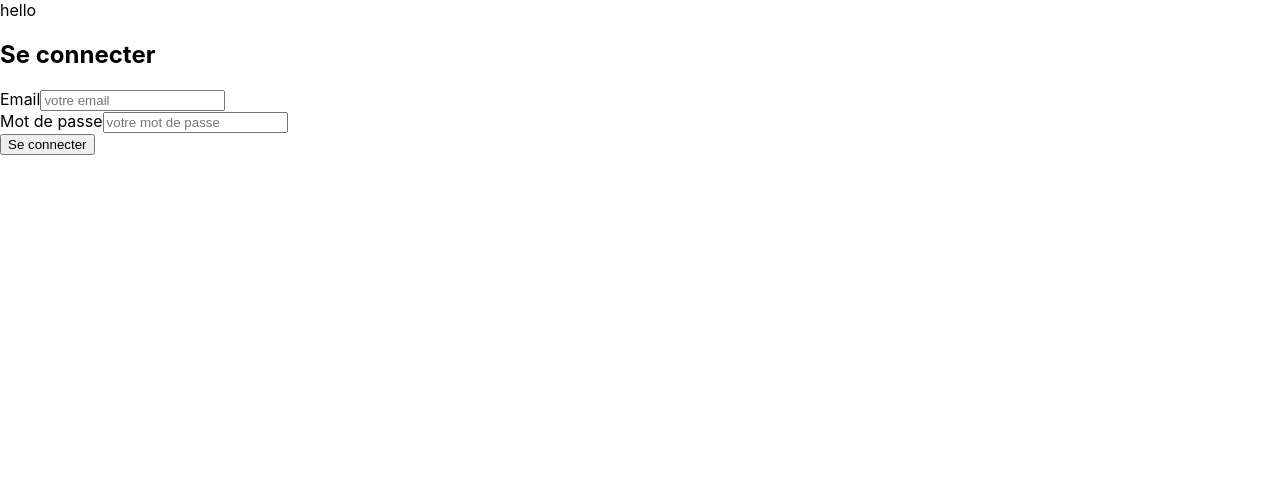
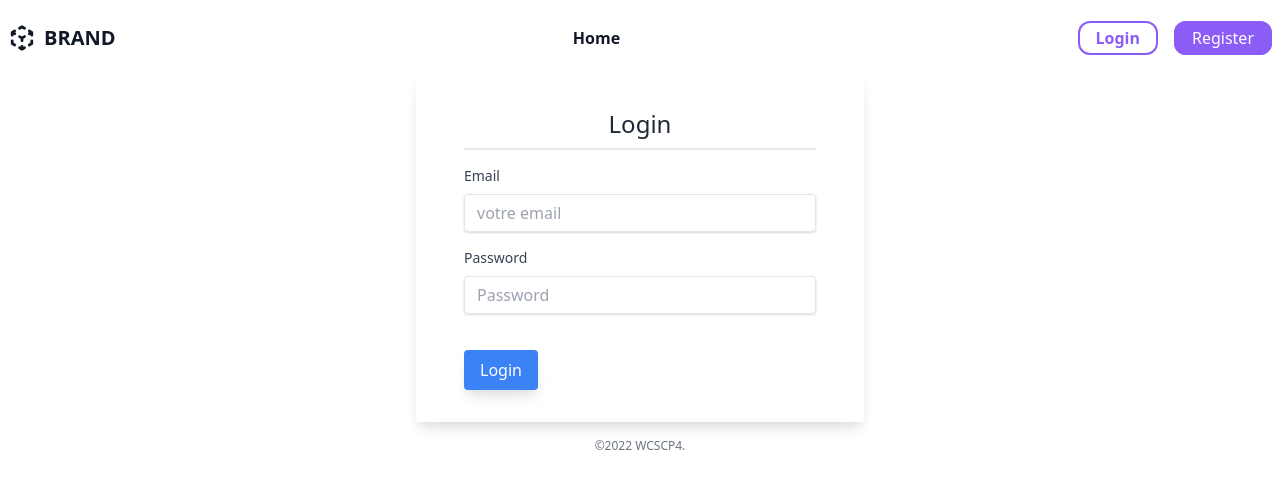
Before and after one commit to infraroth/wcs-cp4, a React (Create React App) app in the folder client/: page /login in a window 1280 px wide. Shown: the top 488 px of the page. Built offline with nearby package versions, Linux system fonts and the light colour scheme; no server answers.

Commit message:
Login and gallery components

```diff
--- a/client/src/App.css
+++ b/client/src/App.css
@@ -1,38 +1,3 @@
-.App {
-  text-align: center;
-}
-
-.App-logo {
-  height: 40vmin;
-  pointer-events: none;
-}
-
-@media (prefers-reduced-motion: no-preference) {
-  .App-logo {
-    animation: App-logo-spin infinite 20s linear;
-  }
-}
-
-.App-header {
-  background-color: #282c34;
-  min-height: 100vh;
-  display: flex;
-  flex-direction: column;
-  align-items: center;
-  justify-content: center;
-  font-size: calc(10px + 2vmin);
-  color: white;
-}
-
-.App-link {
-  color: #61dafb;
-}
-
-@keyframes App-logo-spin {
-  from {
-    transform: rotate(0deg);
-  }
-  to {
-    transform: rotate(360deg);
-  }
-}
+@tailwind base;
+@tailwind components;
+@tailwind utilities;
--- a/client/src/App.jsx
+++ b/client/src/App.jsx
@@ -8,6 +8,7 @@ import Header from './components/Header.jsx';
 import Home from './components/Home.jsx';
 import Login from './components/Login.jsx';
 import UserDashboard from './components/UserDashboard.jsx';
+import './App.css';
 
 import axios from 'axios';
 import { useEffect, useState } from 'react';
--- a/client/src/components/Artwork.jsx
+++ b/client/src/components/Artwork.jsx
@@ -1,8 +1,58 @@
 const Artwork = ({ artwork }) => {
   return (
-    <>
-      <p>{artwork.name}</p>
-    </>
+    <div className="mx-auto px-4 py-8 max-w-xl my-20">
+      <div className="bg-white shadow-2xl rounded-lg mb-6 tracking-wide">
+        <div className="md:flex-shrink-0">
+          <img
+            src={artwork.image}
+            alt={artwork.name}
+            className="w-full h-64 rounded-lg rounded-b-none"
+          ></img>
+        </div>
+        <div className="px-4 py-2 mt-2">
+          <h2 className="font-bold text-2xl text-gray-800 tracking-normal">
+            {artwork.name}
+          </h2>
+          <p className="text-sm text-gray-700 px-2 mr-1">
+            {artwork.description}
+          </p>
+          <div className="flex items-center justify-between mt-2 mx-6">
+            {/* <a href="#" className="text-blue-500 text-xs -ml-3 ">
+              Show More
+            </a> */}
+            {/* <a href="#" className="flex text-gray-700">
+              <svg
+                fill="none"
+                viewBox="0 0 24 24"
+                className="w-6 h-6 text-blue-500"
+                stroke="currentColor"
+              >
+                <path
+                  stroke-linecap="round"
+                  stroke-linejoin="round"
+                  stroke-width="2"
+                  d="M8 10h.01M12 10h.01M16 10h.01M9 16H5a2 2 0 01-2-2V6a2 2 0 012-2h14a2 2 0 012 2v8a2 2 0 01-2 2h-5l-5 5v-5z"
+                />
+              </svg>
+              5
+            </a> */}
+          </div>
+          <div className="author flex items-center -ml-3 my-3">
+            <div className="user-logo">
+              <img
+                className="w-12 h-12 object-cover rounded-full mx-4  shadow"
+                src="https://images.unsplash.com/photo-1492562080023-ab3db95bfbce?ixlib=rb-1.2.1&ixid=eyJhcHBfaWQiOjEyMDd9&auto=format&fit=crop&w=731&q=80"
+                alt="avatar"
+              ></img>
+            </div>
+            <h2 className="text-sm tracking-tighter text-gray-900">
+              {Object.values(artwork.user)[0]}
+              <span className="text-gray-600">21 SEP 2015.</span>
+            </h2>
+          </div>
+        </div>
+      </div>
+    </div>
   );
 };
 
--- a/client/src/components/Header.jsx
+++ b/client/src/components/Header.jsx
@@ -1,7 +1,82 @@
+import { Link } from 'react-router-dom';
+
 const Header = () => {
   return (
     <>
-      <header>hello</header>
+      <header>
+        <nav className="w-full py-6 bg-white w-screen">
+          <div className="flex items-center justify-between mx-auto xl:max-w-7xl lg:max-w-5xl md:max-w-3xl md:px-2 px-4">
+            <section className="flex items-center text-gray-900 space-x-2">
+              <svg
+                xmlns="http://www.w3.org/2000/svg"
+                className="h-7 w-7"
+                viewBox="0 0 20 20"
+                fill="currentColor"
+              >
+                <path
+                  fillRule="evenodd"
+                  d="M9.504 1.132a1 1 0 01.992 0l1.75 1a1 1 0 11-.992 1.736L10 3.152l-1.254.716a1 1 0 11-.992-1.736l1.75-1zM5.618 4.504a1 1 0 01-.372 1.364L5.016 6l.23.132a1 1 0 11-.992 1.736L4 7.723V8a1 1 0 01-2 0V6a.996.996 0 01.52-.878l1.734-.99a1 1 0 011.364.372zm8.764 0a1 1 0 011.364-.372l1.733.99A1.002 1.002 0 0118 6v2a1 1 0 11-2 0v-.277l-.254.145a1 1 0 11-.992-1.736l.23-.132-.23-.132a1 1 0 01-.372-1.364zm-7 4a1 1 0 011.364-.372L10 8.848l1.254-.716a1 1 0 11.992 1.736L11 10.58V12a1 1 0 11-2 0v-1.42l-1.246-.712a1 1 0 01-.372-1.364zM3 11a1 1 0 011 1v1.42l1.246.712a1 1 0 11-.992 1.736l-1.75-1A1 1 0 012 14v-2a1 1 0 011-1zm14 0a1 1 0 011 1v2a1 1 0 01-.504.868l-1.75 1a1 1 0 11-.992-1.736L16 13.42V12a1 1 0 011-1zm-9.618 5.504a1 1 0 011.364-.372l.254.145V16a1 1 0 112 0v.277l.254-.145a1 1 0 11.992 1.736l-1.735.992a.995.995 0 01-1.022 0l-1.735-.992a1 1 0 01-.372-1.364z"
+                  clipRule="evenodd"
+                />
+              </svg>
+              <Link
+                to="/"
+                className="font-bold text-xl focus:ring focus:ring-purple-500 focus:ring-opacity-25 outline-none rounded-lg"
+              >
+                BRAND
+              </Link>
+            </section>
+            <section>
+              <ul className="md:space-x-8 space-x-6 text-gray-900 font-semibold hidden md:flex">
+                <li className="relative group">
+                  <Link
+                    to="/"
+                    className="group focus:ring focus:ring-purple-500 focus:ring-opacity-25 outline-none rounded-lg"
+                  >
+                    Home
+                  </Link>
+                  <div className="w-full h-0.5 bg-transparent group-hover:bg-purple-500 transition-al absolute bottom-0" />
+                </li>
+              </ul>
+            </section>
+            <section>
+              <button className="flex md:hidden hover:bg-gray-100 p-2 rounded-full transition-all focus:ring focus:ring-purple-500 focus:ring-opacity-25 active:bg-gray-200 outline-none">
+                <svg
+                  xmlns="http://www.w3.org/2000/svg"
+                  className="h-5 w-5"
+                  viewBox="0 0 20 20"
+                  fill="currentColor"
+                >
+                  <path
+                    fillRule="evenodd"
+                    d="M3 5a1 1 0 011-1h12a1 1 0 110 2H4a1 1 0 01-1-1zM3 10a1 1 0 011-1h12a1 1 0 110 2H4a1 1 0 01-1-1zM9 15a1 1 0 011-1h6a1 1 0 110 2h-6a1 1 0 01-1-1z"
+                    clipRule="evenodd"
+                  />
+                </svg>
+              </button>
+              <ul className="md:flex hidden space-x-4">
+                <li>
+                  <Link
+                    to="/login"
+                    className="bg-transparent  px-4 py-1 rounded-xl border-purple-500 border-2 text-purple-500 font-semibold hover:bg-gray-100 active:bg-gray-200 focus:ring focus:ring-purple-500 focus:ring-opacity-25 outline-none"
+                  >
+                    Login
+                  </Link>
+                </li>
+
+                <li>
+                  <Link
+                    to="/register"
+                    className="bg-purple-500 px-4 py-1 rounded-xl border-purple-500 border-2 text-white hover:bg-purple-400 active:bg-purple-600 focus:ring focus:ring-purple-500 focus:ring-opacity-25 outline-none"
+                  >
+                    Register
+                  </Link>
+                </li>
+              </ul>
+            </section>
+          </div>
+        </nav>
+      </header>
     </>
   );
 };
--- a/client/src/components/Login.jsx
+++ b/client/src/components/Login.jsx
@@ -25,19 +25,27 @@ const Login = () => {
   };
 
   return (
-    <div className="login-block">
-      <div className="login">
-        <h2 className="login-h2 mt-1 text-center w-full z-10">Se connecter</h2>
-        <form className="login-form" onSubmit={handleSubmit}>
-          {error && <p className="login-error">{error}</p>}
-          <div className="form-group">
-            <label htmlFor="email" className="label my-2 pt-4 mt-3">
+    <div className="flex items-center justify-center">
+      <div className="w-full max-w-md">
+        <form
+          className="bg-white shadow-lg rounded px-12 pt-6 pb-8 mb-4"
+          onSubmit={handleSubmit}
+        >
+          <div className="text-gray-800 text-2xl flex justify-center border-b-2 py-2 mb-4">
+            Login
+          </div>
+          <div className="mb-4">
+            <label
+              className="block text-gray-700 text-sm font-normal mb-2"
+              htmlFor="username"
+            >
               Email
             </label>
             <input
-              type="text"
-              className="inputForm appearance-none block w-full bg-white text-gray-700 rounded-lg py-3 leading-tight focus:outline-none focus:bg-white focus:border-gray-500"
+              className="shadow appearance-none border rounded w-full py-2 px-3 text-gray-700 leading-tight focus:outline-none focus:shadow-outline"
               name="email"
+              v-model="form.email"
+              type="email"
               id="email"
               value={email}
               placeholder="votre email"
@@ -45,28 +53,57 @@ const Login = () => {
               onChange={(e) => setEmail(e.target.value)}
             />
           </div>
-          <div className="login-form-group">
-            <label htmlFor="password" className="label my-3 pt-1 mt-6">
-              Mot de passe
+          <div className="mb-6">
+            <label
+              className="block text-gray-700 text-sm font-normal mb-2"
+              htmlFor="password"
+            >
+              Password
             </label>
             <input
+              className="shadow appearance-none border rounded w-full py-2 px-3 text-gray-700 mb-3 leading-tight focus:outline-none focus:shadow-outline"
+              v-model="form.password"
               type="password"
-              className="inputForm appearance-none block w-full bg-white text-gray-700 rounded-lg py-3 leading-tight focus:outline-none focus:bg-white focus:border-gray-500"
+              placeholder="Password"
               name="password"
               id="password"
               value={password}
-              placeholder="votre mot de passe"
               required="required"
               onChange={(e) => setPassword(e.target.value)}
             />
           </div>
-          <button
-            type="submit"
-            className="login-button bg-white hover:bg-gray-100 text-black font-medium py-3 px-4 mt-3 mb-3 w-60"
-          >
-            Se connecter
-          </button>
+          <div className="flex items-center justify-between">
+            {error && (
+              <div
+                className="flex bg-red-100 rounded-lg p-4 mb-4 text-sm text-red-700"
+                role="alert"
+              >
+                <svg
+                  className="w-5 h-5 inline mr-3"
+                  fill="currentColor"
+                  viewBox="0 0 20 20"
+                  xmlns="http://www.w3.org/2000/svg"
+                >
+                  <path
+                    fillRule="evenodd"
+                    d="M18 10a8 8 0 11-16 0 8 8 0 0116 0zm-7-4a1 1 0 11-2 0 1 1 0 012 0zM9 9a1 1 0 000 2v3a1 1 0 001 1h1a1 1 0 100-2v-3a1 1 0 00-1-1H9z"
+                    clipRule="evenodd"
+                  ></path>
+                </svg>
+                <div>
+                  <span className="font-medium">{error}</span>
+                </div>
+              </div>
+            )}
+            <button
+              className="px-4 py-2 rounded text-white inline-block shadow-lg bg-blue-500 hover:bg-blue-600 focus:bg-blue-700"
+              type="submit"
+            >
+              Login
+            </button>
+          </div>
         </form>
+        <p className="text-center text-gray-500 text-xs">&copy;2022 WCSCP4.</p>
       </div>
     </div>
   );
```
